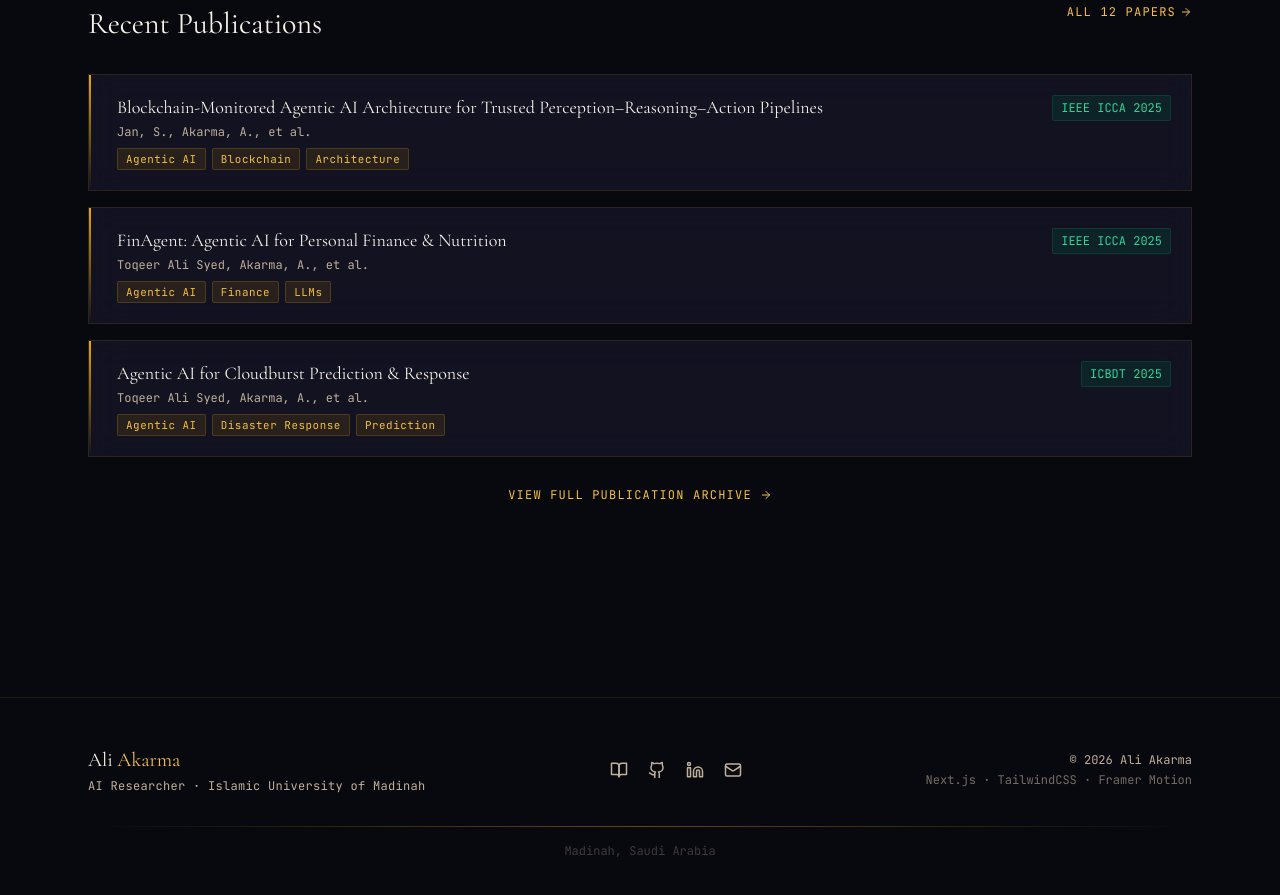
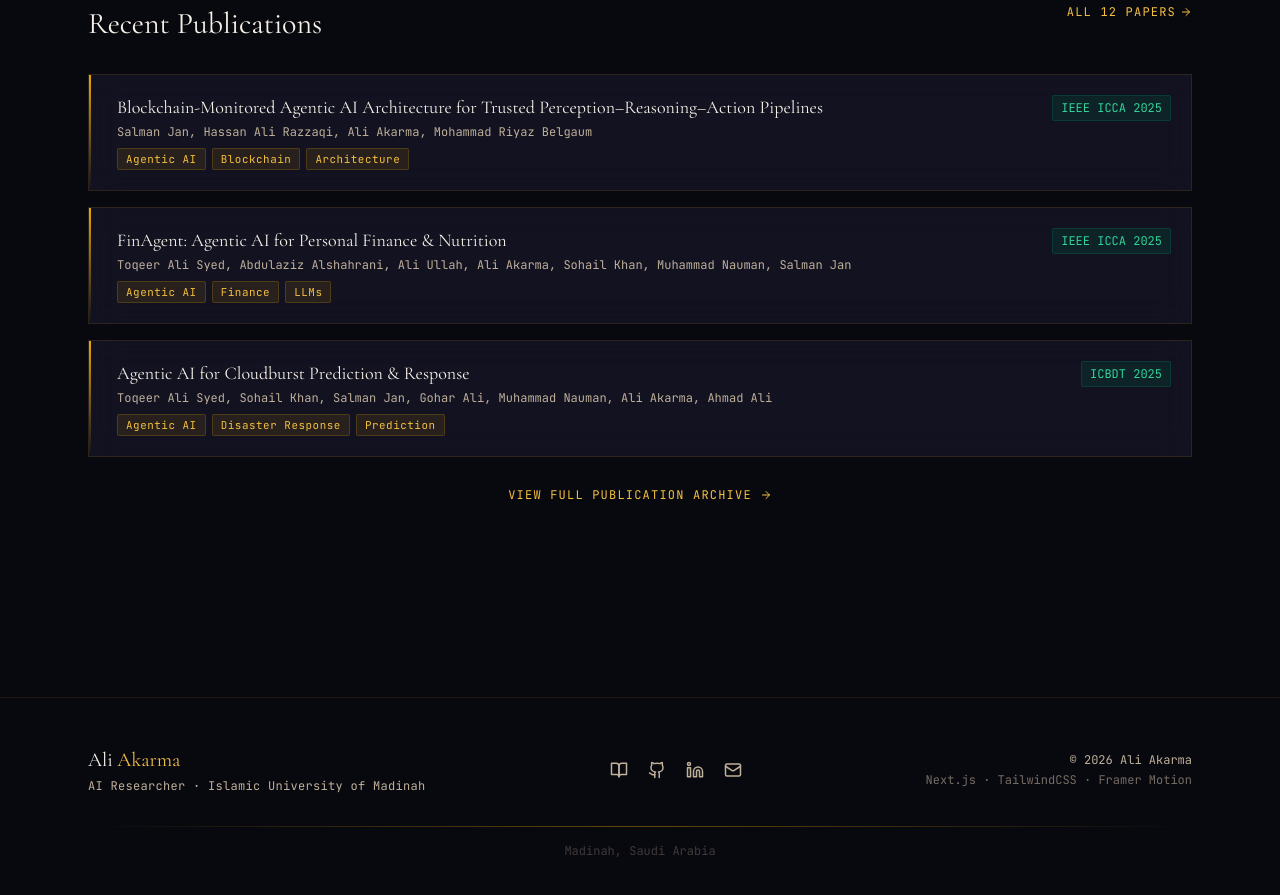
Before and after one commit to aliakarma/portfolio, a Next.js app: page / in a window 1280 px wide. Shown: the part 2520-3415 px from the top of the page. Built offline with nearby package versions, Linux system fonts and the light colour scheme.

Commit message:
Updated Publications

```diff
--- a/data/publications.js
+++ b/data/publications.js
@@ -4,8 +4,8 @@ export const publications = [
   {
     id: 1,
     title: "Blockchain-Monitored Agentic AI Architecture for Trusted Perception–Reasoning–Action Pipelines",
-    authors: ["Jan, S.", "Akarma, A.", "et al."],
-    authorsStr: "Jan, S., Akarma, A., et al.",
+    authors: ["Salman Jan, Hassan Ali Razzaqi, Ali Akarma, Mohammad Riyaz Belgaum"],
+    authorsStr: "Salman Jan, Hassan Ali Razzaqi, Ali Akarma, Mohammad Riyaz Belgaum",
     venue: "IEEE International Conference on Control and Automation (ICCA)",
     venueShort: "IEEE ICCA",
     type: "conference",
@@ -13,9 +13,9 @@ export const publications = [
     status: "published",
     statusLabel: "IEEE ICCA 2025",
     tags: ["Agentic AI", "Blockchain", "Architecture", "AI Safety"],
-    doi: null,
-    pdf: null,
-    code: "https://github.com/aliakarma",
+    doi: "https://doi.org/10.1109/ICCA66035.2025.11430865",
+    pdf: "https://arxiv.org/pdf/2512.20985",
+    code: null,
     dataset: null,
     notebook: null,
     abstract: "The application of agentic AI systems in autonomous decision-making is growing in the areas of healthcare, smart cities, digital forensics, and supply chain management. Even though these systems are flexible and offer real-time reasoning, they also raise concerns of trust and oversight, and integrity of the information and activities upon which they are founded. The paper suggests a single architecture model comprising of LangChain-based multi-agent system with a permissioned blockchain to guarantee constant monitoring, policy enforcement, and immutable auditability of agentic action. The framework relates the perception conceptualization-action cycle to a blockchain layer of governance that verifies the inputs, evaluates recommended actions, and documents the outcomes of the execution. A Hyperledger Fabric-based system, action executors MCP-integrated, and LangChain agent are introduced and experiments of smart inventory management, traffic-signal control, and healthcare monitoring are done. The results suggest that blockchain-security verification is efficient in preventing unauthorized practices, offers traceability throughout the whole decision-making process, and maintains operational latency within reasonable ranges. The suggested framework provides a universal system of implementing high-impact agentic AI applications that are autonomous yet responsible.",
@@ -25,13 +25,14 @@ export const publications = [
   booktitle={Proceedings of the IEEE International Conference on Control and Automation},
   year={2025},
   organization={IEEE}
-}`,
+  doi={10.1109/ICCA66035.2025.11430865}
+  }`,
   },
   {
     id: 2,
     title: "FinAgent: Agentic AI for Personal Finance & Nutrition",
-    authors: ["Toqeer Ali Syed", "Akarma, A.", "et al."],
-    authorsStr: "Toqeer Ali Syed, Akarma, A., et al.",
+    authors: ["Toqeer Ali Syed, Abdulaziz Alshahrani, Ali Ullah, Ali Akarma, Sohail Khan, Muhammad Nauman, Salman Jan"],
+    authorsStr: "Toqeer Ali Syed, Abdulaziz Alshahrani, Ali Ullah, Ali Akarma, Sohail Khan, Muhammad Nauman, Salman Jan",
     venue: "IEEE International Conference on Control and Automation (ICCA)",
     venueShort: "IEEE ICCA",
     type: "conference",
@@ -39,25 +40,26 @@ export const publications = [
     status: "published",
     statusLabel: "IEEE ICCA 2025",
     tags: ["Agentic AI", "Finance", "LLMs", "Applications"],
-    doi: null,
-    pdf: null,
-    code: "https://github.com/aliakarma",
-    dataset: null,
-    notebook: null,
-    abstract: "An agentic AI system combining personalized financial planning with nutrition optimization, leveraging multi-agent orchestration and domain-specific reasoning modules with safety-aware constraint enforcement.",
+    doi: "https://doi.org/10.1109/ICCA66035.2025.11430760",
+    pdf: "https://arxiv.org/pdf/2512.20991",
+    code: "https://github.com/aliakarma/FinAgent",
+    dataset: "https://doi.org/10.5281/zenodo.19078004",
+    notebook: "https://colab.research.google.com/github/aliakarma/FinNutriAgent/blob/main/example/demo_finagent.ipynb",
+    abstract: "The issue of limited household budgets and nutritional demands continues to be a challenge especially in the middle-income environment where food prices fluctuate. This paper introduces a price aware agentic AI system, which combines personal finance management with diet optimization. With household income and fixed expenditures, medical and well-being status, as well as real-time food costs, the system creates nutritionally sufficient meals plans at comparatively reasonable prices that automatically adjust to market changes. The framework is implemented in a modular multi-agent architecture, which has specific agents (budgeting, nutrition, price monitoring, and health personalization). These agents share the knowledge base and use the substitution graph to ensure that the nutritional quality is maintained at a minimum cost. Simulations with a representative Saudi household case study show a steady 12-18\% reduction in costs relative to a static weekly menu, nutrient adequacy of over 95\% and high performance with price changes of 20-30%. The findings indicate that the framework can locally combine affordability with nutritional adequacy and provide a viable avenue of capacity-building towards sustainable and fair diet planning in line with Sustainable Development Goals on Zero Hunger and Good Health.",
     bibtex: `@inproceedings{syed2025finagent,
-  title={FinAgent: Agentic AI for Personal Finance \\& Nutrition},
+  title={FinAgent: Agentic AI for Personal Finance & Nutrition},
   author={Toqeer Ali Syed and Akarma, Ali and others},
   booktitle={Proceedings of the IEEE International Conference on Control and Automation},
   year={2025},
   organization={IEEE}
+  doi={10.1109/ICCA66035.2025.11430760}
 }`,
   },
   {
     id: 3,
     title: "Agentic AI for Cloudburst Prediction & Response",
-    authors: ["Toqeer Ali Syed", "Akarma, A.", "et al."],
-    authorsStr: "Toqeer Ali Syed, Akarma, A., et al.",
+    authors: ["Toqeer Ali Syed, Sohail Khan, Salman Jan, Gohar Ali, Muhammad Nauman, Ali Akarma, Ahmad Ali"],
+    authorsStr: "Toqeer Ali Syed, Sohail Khan, Salman Jan, Gohar Ali, Muhammad Nauman, Ali Akarma, Ahmad Ali",
     venue: "International Conference on Big Data Technologies (ICBDT)",
     venueShort: "ICBDT",
     type: "conference",
@@ -67,12 +69,12 @@ export const publications = [
     tags: ["Agentic AI", "Disaster Response", "Prediction", "Safety"],
     doi: null,
     pdf: null,
-    code: "https://github.com/aliakarma",
+    code: "https://github.com/aliakarma/marl-cloudburst",
     dataset: null,
     notebook: null,
     abstract: "Applies agentic AI frameworks to cloudburst prediction, enabling autonomous early-warning and coordinated disaster response in high-stakes meteorological environments with explicit uncertainty quantification.",
     bibtex: `@inproceedings{syed2025cloudburst,
-  title={Agentic AI for Cloudburst Prediction \\& Response},
+  title={Agentic AI for Cloudburst Prediction andResponse},
   author={Toqeer Ali Syed and Akarma, Ali and others},
   booktitle={Proceedings of the International Conference on Big Data Technologies},
   year={2025}
@@ -81,8 +83,8 @@ export const publications = [
   {
     id: 4,
     title: "Agentic AI for Smart Inventory Replenishment",
-    authors: ["Toqeer Ali Syed", "Akarma, A.", "et al."],
-    authorsStr: "Toqeer Ali Syed, Akarma, A., et al.",
+    authors: ["Toqeer Ali Syed, Salman Jan, Gohar Ali, Ali Akarma, Ahmad Ali, Qurat-ul-Ain Mastoi"],
+    authorsStr: "Toqeer Ali Syed, Salman Jan, Gohar Ali, Ali Akarma, Ahmad Ali, Qurat-ul-Ain Mastoi",
     venue: "International Conference on Big Data Technologies (ICBDT)",
     venueShort: "ICBDT",
     type: "conference",
@@ -92,7 +94,7 @@ export const publications = [
     tags: ["Agentic AI", "Supply Chain", "Automation", "LLMs"],
     doi: null,
     pdf: null,
-    code: "https://github.com/aliakarma",
+    code: null,
     dataset: null,
     notebook: null,
     abstract: "Develops an agentic AI pipeline for intelligent inventory replenishment, integrating real-time demand forecasting with autonomous procurement decision-making under supply uncertainty.",
@@ -106,8 +108,8 @@ export const publications = [
   {
     id: 5,
     title: "Agentic AI for Disabilities & Neurodivergence",
-    authors: ["Salman Jan", "Akarma, A.", "et al."],
-    authorsStr: "Salman Jan, Akarma, A., et al.",
+    authors: ["Salman Jan, Toqeer Ali Syed, Gohar Ali, Ali Akarma, Mohammad Riyaz Belgaum, Ahmad Ali"],
+    authorsStr: "Salman Jan, Toqeer Ali Syed, Gohar Ali, Ali Akarma, Mohammad Riyaz Belgaum, Ahmad Ali",
     venue: "International Conference on Big Data Technologies (ICBDT)",
     venueShort: "ICBDT",
     type: "conference",
@@ -117,7 +119,7 @@ export const publications = [
     tags: ["Agentic AI", "Accessibility", "Inclusion", "LLMs"],
     doi: null,
     pdf: null,
-    code: "https://github.com/aliakarma",
+    code: null,
     dataset: null,
     notebook: null,
     abstract: "Investigates the deployment of agentic AI systems to support individuals with disabilities and neurodivergent conditions, focusing on adaptive interfaces, personalized assistance, and inclusive design principles.",
@@ -131,8 +133,8 @@ export const publications = [
   {
     id: 6,
     title: "An Agentic Digital-Twin Framework for Customer Churn Prediction and Retention in Retail Banking",
-    authors: ["Akarma, A.", "et al."],
-    authorsStr: "Akarma, A., et al.",
+    authors: ["Toqeer Ali Syed, Ali Akarma, Sami Alshmrany"],
+    authorsStr: "Toqeer Ali Syed, Ali Akarma, Sami Alshmrany",
     venue: "Springer Nature (Book Chapter)",
     venueShort: "Springer",
     type: "book_chapter",
@@ -142,7 +144,7 @@ export const publications = [
     tags: ["Digital Twins", "Agentic AI", "Banking", "Prediction"],
     doi: null,
     pdf: null,
-    code: "https://github.com/aliakarma",
+    code: null,
     dataset: null,
     notebook: null,
     abstract: "Presents an agentic digital-twin framework that continuously simulates customer behavior in retail banking to predict churn and autonomously execute retention strategies with explainable decision trails.",
@@ -157,8 +159,8 @@ export const publications = [
   {
     id: 7,
     title: "FinNutriAgent (FNA): An Agentic AI for Budget and Nutrition Planning",
-    authors: ["Akarma, A.", "et al."],
-    authorsStr: "Akarma, A., et al.",
+    authors: ["Toqeer Ali Syed , Abdulaziz Alshahrani, Ali Akarma, Sohail Khan and Muhammad Nauman, It Ee Lee, Salman Jan, Ali Ullah"],
+    authorsStr: "Toqeer Ali Syed , Abdulaziz Alshahrani, Ali Akarma, Sohail Khan and Muhammad Nauman, It Ee Lee, Salman Jan, Ali Ullah",
     venue: "Engineering, Technology & Applied Science Research (ETASR)",
     venueShort: "ETASR",
     type: "journal",
@@ -168,7 +170,7 @@ export const publications = [
     tags: ["Agentic AI", "Finance", "Nutrition", "Planning"],
     doi: null,
     pdf: null,
-    code: "https://github.com/aliakarma",
+    code: "https://github.com/aliakarma/FinNutriAgent",
     dataset: null,
     notebook: null,
     abstract: "Introduces FinNutriAgent, a dual-objective agentic system for simultaneous budget optimization and personalized nutrition planning using constrained reasoning pipelines and preference-based alignment.",
@@ -182,8 +184,8 @@ export const publications = [
   {
     id: 8,
     title: "Ethical Governance of Agentic AI in Higher Education",
-    authors: ["Akarma, A.", "et al."],
-    authorsStr: "Akarma, A., et al.",
+    authors: ["Toqeer Ali Syed, Hatem M. El-Boghdadi, Muhammad Tayyab Naqash, Turki Alghamdi, Abdulaziz Alshahrani, It Ee Lee, Ali Akarma"],
+    authorsStr: "Toqeer Ali Syed, Hatem M. El-Boghdadi, Muhammad Tayyab Naqash, Turki Alghamdi, Abdulaziz Alshahrani, It Ee Lee, Ali Akarma",
     venue: "Heliyon (Cell Press)",
     venueShort: "Heliyon",
     type: "journal",
@@ -197,9 +199,9 @@ export const publications = [
     dataset: null,
     notebook: null,
     abstract: "Examines ethical governance frameworks for deploying agentic AI in higher education, analyzing risks of academic integrity violations, algorithmic bias, and opacity in autonomous grading and tutoring systems.",
-    bibtex: `@article{akarma2025governance_edu,
+    bibtex: `@article{toqeer2025governance_edu,
   title={Ethical Governance of Agentic AI in Higher Education},
-  author={Akarma, Ali and others},
+  author={Toqeer Ali Syed, Hatem M. El-Boghdadi, Muhammad Tayyab Naqash, Turki Alghamdi, Abdulaziz Alshahrani, It Ee Lee, Ali Akarma},
   journal={Heliyon},
   year={2025},
   note={Under Review}
@@ -208,8 +210,8 @@ export const publications = [
   {
     id: 9,
     title: "Ethical AI Governance for Cybersecurity in Renewable Energy IoT",
-    authors: ["Akarma, A.", "et al."],
-    authorsStr: "Akarma, A., et al.",
+    authors: ["Toqeer Ali Syed, Salman Jan, Ali Akarma"],
+    authorsStr: "Toqeer Ali Syed, Salman Jan, Ali Akarma",
     venue: "PLOS ONE",
     venueShort: "PLOS ONE",
     type: "journal",
@@ -219,13 +221,13 @@ export const publications = [
     tags: ["AI Governance", "Cybersecurity", "IoT", "Energy"],
     doi: null,
     pdf: null,
-    code: null,
+    code: "https://github.com/aliakarma/eagf",
     dataset: null,
     notebook: null,
     abstract: "Proposes governance principles for AI-driven cybersecurity in renewable energy IoT networks, addressing threat detection, autonomous incident response, and human oversight with formal accountability mechanisms.",
-    bibtex: `@article{akarma2025iot_governance,
+    bibtex: `@article{toqeer2025iot_governance,
   title={Ethical AI Governance for Cybersecurity in Renewable Energy IoT},
-  author={Akarma, Ali and others},
+  author={Toqeer Ali Syed, Salman Jan, Ali Akarma},
   journal={PLOS ONE},
   year={2025},
   note={Under Review}
@@ -234,8 +236,8 @@ export const publications = [
   {
     id: 10,
     title: "Agentic AI-Enhanced Digital Twins for Smart Cities",
-    authors: ["Akarma, A.", "et al."],
-    authorsStr: "Akarma, A., et al.",
+    authors: ["Toqeer Ali Syed, Ali Akarma, Ali Alatify, Muhammad Tayyab Naqash, Abdulaziz Alqurashi"],
+    authorsStr: "Toqeer Ali Syed, Ali Akarma, Ali Alatify, Muhammad Tayyab Naqash, Abdulaziz Alqurashi",
     venue: "PLOS ONE",
     venueShort: "PLOS ONE",
     type: "journal",
@@ -245,13 +247,13 @@ export const publications = [
     tags: ["Digital Twins", "Smart Cities", "Agentic AI", "Infrastructure"],
     doi: null,
     pdf: null,
-    code: null,
+    code: "https://github.com/aliakarma/agentic-dt-study",
     dataset: null,
     notebook: null,
     abstract: "Investigates agentic AI integration within digital twin frameworks for smart city management, enabling autonomous optimization of urban infrastructure, traffic systems, and energy grids with real-time simulation.",
-    bibtex: `@article{akarma2025smartcity_dt,
+    bibtex: `@article{toqeer2025smartcity_dt,
   title={Agentic AI-Enhanced Digital Twins for Smart Cities},
-  author={Akarma, Ali and others},
+  author={Toqeer Ali Syed, Ali Akarma, Ali Alatify, Muhammad Tayyab Naqash, Abdulaziz Alqurashi},
   journal={PLOS ONE},
   year={2025},
   note={Under Review}
@@ -260,8 +262,8 @@ export const publications = [
   {
     id: 11,
     title: "Use of AI Tools: Guidelines to Maintain Academic Integrity",
-    authors: ["Akarma, A.", "et al."],
-    authorsStr: "Akarma, A., et al.",
+    authors: ["Hatem M. El-boghdadi, Toqeer Ali Syed, Ali Akarma, Qamar Wali"],
+    authorsStr: "Hatem M. El-boghdadi, Toqeer Ali Syed, Ali Akarma, Qamar Wali",
     venue: "Springer",
     venueShort: "Springer",
     type: "journal",
@@ -275,9 +277,9 @@ export const publications = [
     dataset: null,
     notebook: null,
     abstract: "Develops comprehensive guidelines for ethical AI tool use in academic settings, balancing pedagogical benefits against integrity and fairness, with a proposed framework for institutional policy adoption.",
-    bibtex: `@article{akarma2025ai_integrity,
+    bibtex: `@article{hatem2025ai_integrity,
   title={Use of AI Tools: Guidelines to Maintain Academic Integrity},
-  author={Akarma, Ali and others},
+  author={Hatem M. El-boghdadi, Toqeer Ali Syed, Ali Akarma, Qamar Wali},
   journal={Springer},
   year={2025},
   note={Under Review}
@@ -285,27 +287,27 @@ export const publications = [
   },
   {
     id: 12,
-    title: "Risk-Aware Multi-Agent Deep Reinforcement Learning for Cloudburst Prediction and Coordinated Disaster Response",
-    authors: ["Akarma, A.", "et al."],
-    authorsStr: "Akarma, A., et al.",
+    title: "Multi-Agent Reinforcement Learning for Cloudburst Prediction and Disaster Response",
+    authors: ["Toqeer Ali Syed, Ali Akarma, Salman Jan"],
+    authorsStr: "Toqeer Ali Syed, Ali Akarma, Salman Jan",
     venue: "MDPI Mathematics",
     venueShort: "MDPI Mathematics",
     type: "journal",
-    year: 2025,
+    year: 2026,
     status: "review",
     statusLabel: "Under Review · MDPI Mathematics",
     tags: ["Multi-Agent RL", "Deep RL", "Disaster Response", "Safety"],
     doi: null,
     pdf: null,
-    code: "https://github.com/aliakarma",
+    code: "https://github.com/aliakarma/agentic-weather-rl",
     dataset: null,
     notebook: null,
     abstract: "Introduces a risk-aware multi-agent deep reinforcement learning framework for cloudburst prediction and coordinated autonomous disaster response with explicit uncertainty quantification and risk-sensitive policy optimization.",
-    bibtex: `@article{akarma2025marl_cloudburst,
-  title={Risk-Aware Multi-Agent Deep Reinforcement Learning for Cloudburst Prediction and Coordinated Disaster Response},
-  author={Akarma, Ali and others},
+    bibtex: `@article{toqeer2026marl_cloudburst,
+  title={Multi-Agent Reinforcement Learning for Cloudburst Prediction and Disaster Response},
+  author={Toqeer Ali Syed, Ali Akarma, Salman Jan},
   journal={MDPI Mathematics},
-  year={2025},
+  year={2026},
   note={Under Review}
 }`,
   },
```
